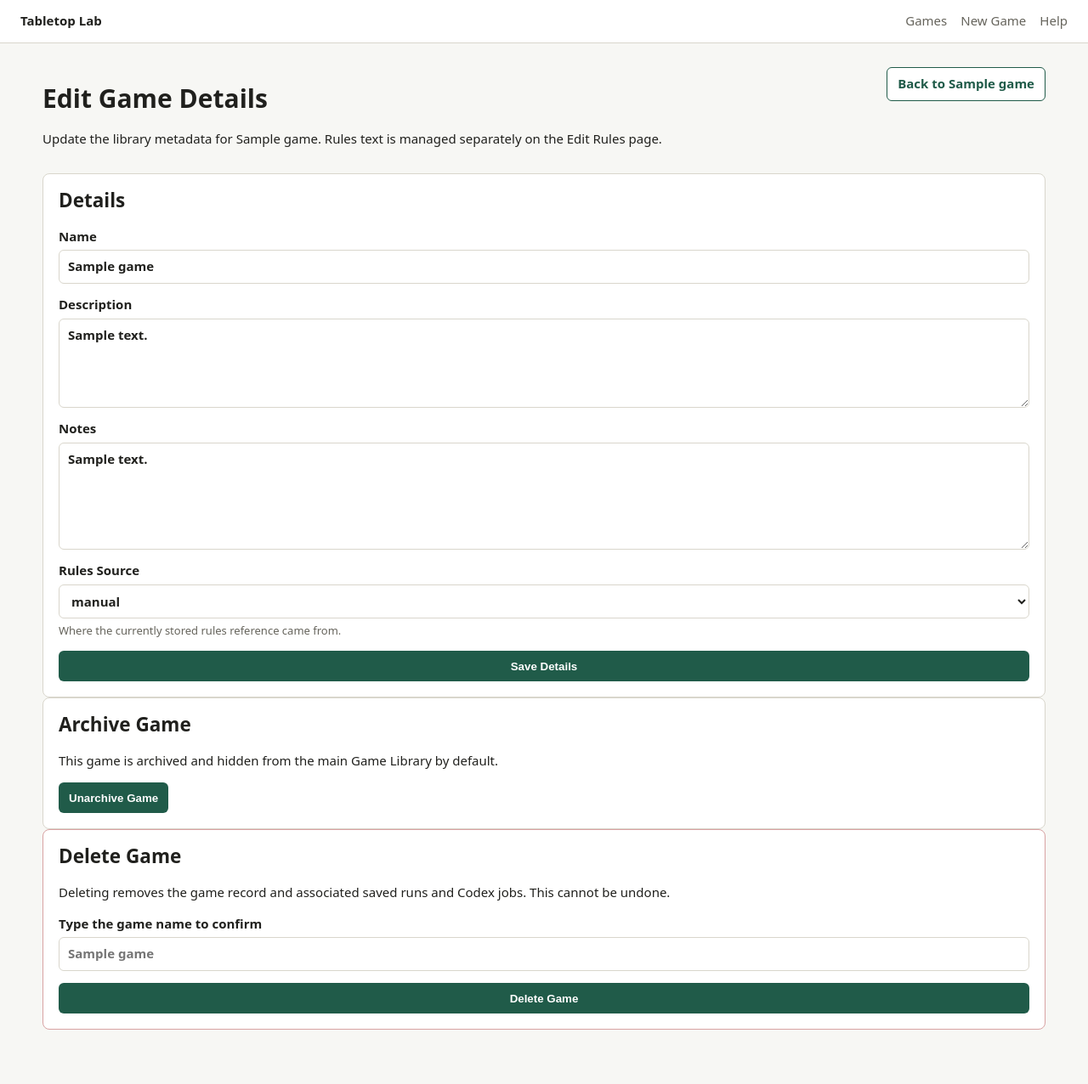
After one commit to mxpf/tabletop-lab, a FastAPI app: template src/tabletop_lab/web/templates/edit_game.html in a window 1280 px wide. The commit adds this page. Shown: the whole page at 85% size. Run offline with FastAPI, Linux system fonts and the light colour scheme; the template is opened without the code that fills it: most values are stand-ins (such as "Sample title", 1, 10 or a date in 2020).

Commit message:
Add game management cleanup

```diff
--- a/src/tabletop_lab/web/app.py
+++ b/src/tabletop_lab/web/app.py
@@ -24,15 +24,16 @@ def create_app() -> FastAPI:
     app.mount("/static", StaticFiles(directory=str(WEB_DIR / "static")), name="static")
 
     @app.get("/", response_class=HTMLResponse)
-    def index(request: Request):
+    def index(request: Request, show_archived: bool = Query(default=False)):
         black_ledger_id = database.BUILT_IN_BLACK_LEDGER_ID
         return templates.TemplateResponse(
             "index.html",
             {
                 "request": request,
-                "games": database.list_games(),
+                "games": database.list_games(include_archived=show_archived),
                 "title": "Tabletop Lab",
                 "black_ledger_id": black_ledger_id,
+                "show_archived": show_archived,
             },
         )
 
@@ -54,8 +55,27 @@ def create_app() -> FastAPI:
         description: Annotated[str, Form()] = "",
         rules_text: Annotated[str, Form()] = "",
         notes: Annotated[str, Form()] = "",
+        confirm_duplicate: Annotated[str, Form()] = "",
         pdf_file: Optional[UploadFile] = File(default=None),
     ):
+        duplicate_matches = database.find_games_by_name(name)
+        if duplicate_matches and not confirm_duplicate:
+            return templates.TemplateResponse(
+                "new_game.html",
+                {
+                    "request": request,
+                    "title": "New Game",
+                    "error": None,
+                    "duplicate_matches": duplicate_matches,
+                    "form_values": {
+                        "name": name,
+                        "description": description,
+                        "rules_text": rules_text,
+                        "notes": notes,
+                    },
+                },
+                status_code=200,
+            )
         source_type = "manual"
         source_path = None
         final_rules_text = rules_text.strip()
@@ -102,6 +122,84 @@ def create_app() -> FastAPI:
             source_path=source_path,
         )
         return RedirectResponse(f"/games/{game.id}", status_code=303)
+
+    @app.get("/games/{game_id}/edit", response_class=HTMLResponse)
+    def edit_game_details(request: Request, game_id: int):
+        try:
+            game = database.get_game(game_id)
+        except KeyError as exc:
+            raise HTTPException(status_code=404, detail="game not found") from exc
+        return templates.TemplateResponse(
+            "edit_game.html",
+            {
+                "request": request,
+                "title": f"Edit {game.name}",
+                "game": game,
+                "is_built_in": game.id == database.BUILT_IN_BLACK_LEDGER_ID,
+            },
+        )
+
+    @app.post("/games/{game_id}/details")
+    def update_game_details(
+        game_id: int,
+        name: Annotated[str, Form()],
+        description: Annotated[str, Form()] = "",
+        notes: Annotated[str, Form()] = "",
+        source_type: Annotated[str, Form()] = "manual",
+    ):
+        try:
+            game = database.get_game(game_id)
+        except KeyError as exc:
+            raise HTTPException(status_code=404, detail="game not found") from exc
+        allowed_sources = {"manual", "pdf", "built_in"}
+        if source_type not in allowed_sources:
+            raise HTTPException(status_code=400, detail="invalid source type")
+        if game.id == database.BUILT_IN_BLACK_LEDGER_ID:
+            source_type = "built_in"
+        database.update_game_details(
+            game_id,
+            name=name.strip(),
+            description=description.strip(),
+            notes=notes.strip(),
+            source_type=source_type,
+        )
+        return RedirectResponse(f"/games/{game_id}", status_code=303)
+
+    @app.post("/games/{game_id}/archive")
+    def archive_game(game_id: int):
+        try:
+            game = database.get_game(game_id)
+        except KeyError as exc:
+            raise HTTPException(status_code=404, detail="game not found") from exc
+        if game.id == database.BUILT_IN_BLACK_LEDGER_ID:
+            raise HTTPException(status_code=400, detail="built-in games cannot be archived")
+        database.archive_game(game_id)
+        return RedirectResponse("/", status_code=303)
+
+    @app.post("/games/{game_id}/unarchive")
+    def unarchive_game(game_id: int):
+        try:
+            database.get_game(game_id)
+        except KeyError as exc:
+            raise HTTPException(status_code=404, detail="game not found") from exc
+        database.unarchive_game(game_id)
+        return RedirectResponse(f"/games/{game_id}", status_code=303)
+
+    @app.post("/games/{game_id}/delete")
+    def delete_game(
+        game_id: int,
+        confirm_name: Annotated[str, Form()] = "",
+    ):
+        try:
+            game = database.get_game(game_id)
+        except KeyError as exc:
+            raise HTTPException(status_code=404, detail="game not found") from exc
+        if game.id == database.BUILT_IN_BLACK_LEDGER_ID:
+            raise HTTPException(status_code=400, detail="built-in games cannot be deleted")
+        if confirm_name != game.name:
+            raise HTTPException(status_code=400, detail="type the game name to confirm deletion")
+        database.delete_game(game_id)
+        return RedirectResponse("/", status_code=303)
 
     @app.get("/games/{game_id}", response_class=HTMLResponse)
     def game_detail(request: Request, game_id: int, active_run_id: Optional[int] = Query(default=None)):
--- a/src/tabletop_lab/web/models.py
+++ b/src/tabletop_lab/web/models.py
@@ -15,6 +15,7 @@ class GameRecord:
     source_type: str
     notes: str = ""
     source_path: str | None = None
+    archived_at: str | None = None
 
 
 @dataclass(frozen=True)
--- a/src/tabletop_lab/web/static/app.css
+++ b/src/tabletop_lab/web/static/app.css
@@ -330,6 +330,10 @@ pre {
   color: var(--muted);
 }
 
+.danger-zone {
+  border-color: #d8a2a2;
+}
+
 @media (max-width: 720px) {
   .topbar,
   .section-head {
--- /dev/null
+++ b/src/tabletop_lab/web/templates/edit_game.html
@@ -0,0 +1,61 @@
+{% extends "base.html" %}
+{% block content %}
+<div class="section-head">
+  <div>
+    <h1>Edit Game Details</h1>
+    <p>Update the library metadata for {{ game.name }}. Rules text is managed separately on the Edit Rules page.</p>
+  </div>
+  <a class="button secondary-button" href="/games/{{ game.id }}">Back to {{ game.name }}</a>
+</div>
+
+<section class="panel">
+  <h2>Details</h2>
+  <form class="form" action="/games/{{ game.id }}/details" method="post">
+    <label>Name <input name="name" value="{{ game.name }}" required></label>
+    <label>Description <textarea name="description" rows="4">{{ game.description }}</textarea></label>
+    <label>Notes <textarea name="notes" rows="5">{{ game.notes }}</textarea></label>
+    <label>Rules Source
+      <select name="source_type" {% if is_built_in %}disabled{% endif %}>
+        <option value="manual" {% if game.source_type == "manual" %}selected{% endif %}>manual</option>
+        <option value="pdf" {% if game.source_type == "pdf" %}selected{% endif %}>pdf</option>
+        <option value="built_in" {% if game.source_type == "built_in" %}selected{% endif %}>built_in</option>
+      </select>
+      <span class="field-help">Where the currently stored rules reference came from.</span>
+    </label>
+    {% if is_built_in %}
+    <input type="hidden" name="source_type" value="built_in">
+    {% endif %}
+    <button type="submit">Save Details</button>
+  </form>
+</section>
+
+<section class="panel">
+  <h2>Archive Game</h2>
+  {% if is_built_in %}
+  <p class="helper">Built-in games cannot be archived from the regular UI.</p>
+  {% elif game.archived_at %}
+  <p>This game is archived and hidden from the main Game Library by default.</p>
+  <form action="/games/{{ game.id }}/unarchive" method="post">
+    <button type="submit">Unarchive Game</button>
+  </form>
+  {% else %}
+  <p>Archived games are hidden from the main Game Library by default, but their rules and saved runs are kept.</p>
+  <form action="/games/{{ game.id }}/archive" method="post">
+    <button type="submit">Archive Game</button>
+  </form>
+  {% endif %}
+</section>
+
+<section class="panel danger-zone">
+  <h2>Delete Game</h2>
+  {% if is_built_in %}
+  <p class="helper">Built-in games like Black Ledger cannot be deleted unless developer mode support is added separately.</p>
+  {% else %}
+  <p>Deleting removes the game record and associated saved runs and Codex jobs. This cannot be undone.</p>
+  <form class="form" action="/games/{{ game.id }}/delete" method="post">
+    <label>Type the game name to confirm <input name="confirm_name" placeholder="{{ game.name }}"></label>
+    <button type="submit">Delete Game</button>
+  </form>
+  {% endif %}
+</section>
+{% endblock %}
--- a/src/tabletop_lab/web/templates/game_detail.html
+++ b/src/tabletop_lab/web/templates/game_detail.html
@@ -5,7 +5,10 @@
     <h1>{{ game.name }}</h1>
     <p>{{ game.description }}</p>
   </div>
-  <a class="button" href="/games/{{ game.id }}/upload-rules">Edit Rules</a>
+  <div class="inline-actions">
+    <a class="button secondary-button" href="/games/{{ game.id }}/edit">Edit Details</a>
+    <a class="button" href="/games/{{ game.id }}/upload-rules">Edit Rules</a>
+  </div>
 </div>
 
 {% if is_black_ledger %}
```
Also changed, not shown: src/tabletop_lab/web/database.py (+71 -3 lines), src/tabletop_lab/web/templates/index.html (+11 -2 lines), src/tabletop_lab/web/templates/new_game.html (+17 -4 lines), tests/web/test_web_app.py (+149 -0 lines).
